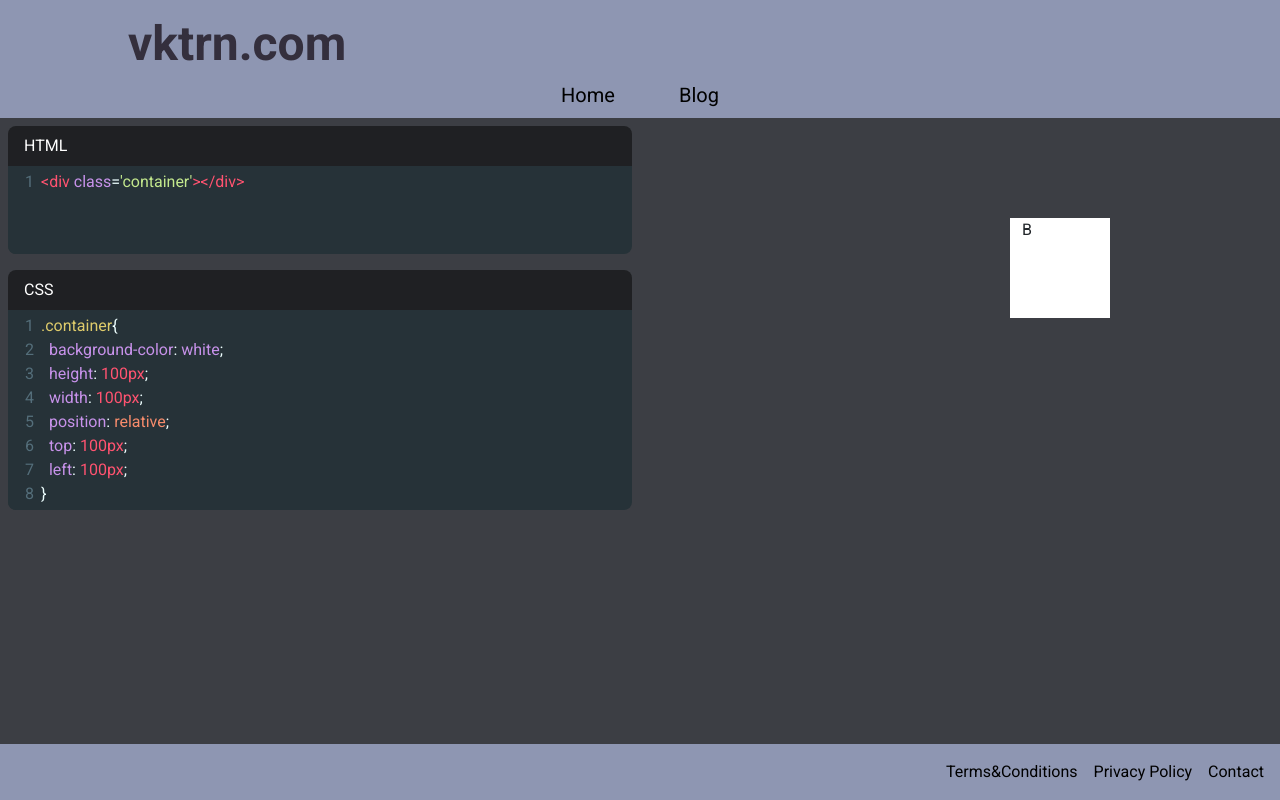
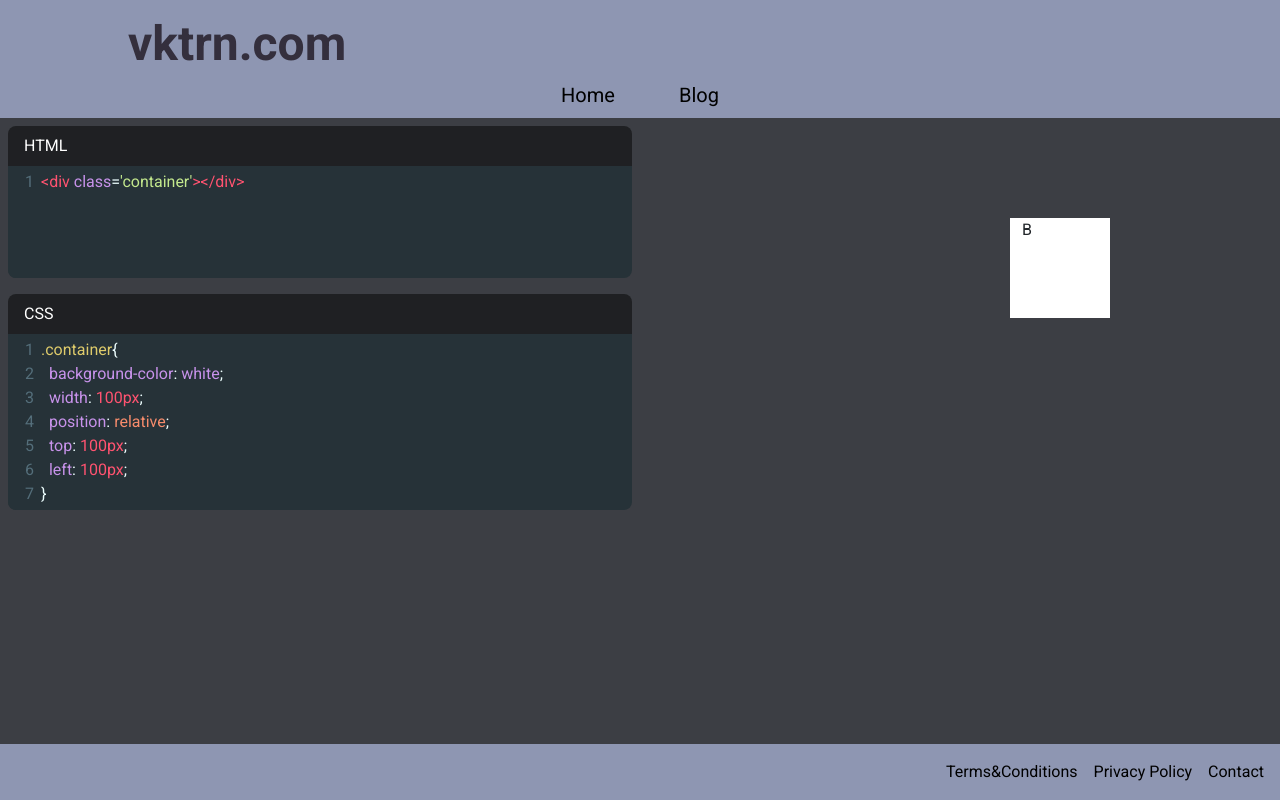
Before and after one commit to VKTRN/Portfolio, a React (Create React App) app: page /blog in a window 1280 px wide. Built offline with nearby package versions, Linux system fonts and the light colour scheme.

Commit message:
fix warnings

```diff
--- a/src/App.js
+++ b/src/App.js
@@ -1,5 +1,4 @@
 import React from 'react';
-import {useState, useRef, useEffect, useContext} from "react"
 import { BrowserRouter as Router, Switch, Route} from "react-router-dom";
 import Home from "./pages/Home"
 import Blog from "./pages/Blog"
--- a/src/components/Accordion.jsx
+++ b/src/components/Accordion.jsx
@@ -1,4 +1,3 @@
-import {useState, useRef, useEffect, useContext} from "react"
 import React from 'react'
 
 function Accordion({id, open, text}){
--- a/src/components/Editor.jsx
+++ b/src/components/Editor.jsx
@@ -11,18 +11,6 @@ export default function Editor({ language, displayName, value, onChange}) {
   const [open, setOpen] = useState(true)
 
   function handleChange(editor, event) {
-
-    function findLineContainingProperty(property){
-      let containingLine
-      let index
-      lines.forEach((line, i) => {
-        if(line.includes(property)){
-          containingLine = line
-          index = i
-        }
-      })
-      return [containingLine,index]
-    }
 
     function lineContainsSomeProperty(index){
       return lines[index].includes(":")
@@ -79,7 +67,7 @@ export default function Editor({ language, displayName, value, onChange}) {
     const validLine       = lineContainsSomeProperty(changeIndex)
     const afterColon      = charStart > colon
     const beforeSemicolon = charEnd <= semicolon
-    const hitEnter        = change.length == 2
+    const hitEnter        = change.length === 2
 
     if ( validLine && afterColon && beforeSemicolon && !hitEnter) {
       onChange(newValue)
--- a/src/components/Footer.jsx
+++ b/src/components/Footer.jsx
@@ -5,9 +5,9 @@ function Footer() {
 
   return (
     <div className="footer">
-      <a href="">Terms&Conditions</a>
-      <a href="">Privacy Policy</a>
-      <a href="">Contact</a>
+      <a href="/">Terms&Conditions</a>
+      <a href="/">Privacy Policy</a>
+      <a href="/">Contact</a>
     </div>
   );
 }
--- a/src/components/Logo.jsx
+++ b/src/components/Logo.jsx
@@ -1,4 +1,3 @@
-import {useState, useRef, useEffect, useContext} from "react"
 import React from 'react'
 
 function Logo({id,open, set_open, i}){
@@ -48,7 +47,7 @@ function Logo({id,open, set_open, i}){
   }
 
   return(
-    <a id={id} className="logo item" onClick={toggleAccordion} >
+    <a href='/' id={id} className="logo item" onClick={toggleAccordion} >
       <img src={`./svg/${id}.svg`} alt="" />
       <p>{id}</p>
     </a>
--- a/src/components/StackItem.jsx
+++ b/src/components/StackItem.jsx
@@ -1,4 +1,3 @@
-import {useState, useRef, useEffect, useContext} from "react"
 import React from 'react'
 import Logo from "./Logo"
 import Accordion from "./Accordion"
--- a/src/pages/Blog.jsx
+++ b/src/pages/Blog.jsx
@@ -1,4 +1,4 @@
-import {useState, useRef, useEffect, useContext} from "react"
+import {useState} from "react"
 import React from 'react';
 
 // import '../scss/custom.scss';
@@ -8,14 +8,7 @@ import Editor from '../components/Editor'
 
 const initial_html = "<div class='container'></div>"
 // const initial_css = ".container{\n\tbackground-color: blue;\n}"
-const initial_css = ".container{\
-                    \n\tbackground-color: white;\
-                    \n\theight: 100px;\
-                    \n\twidth: 100px;\
-                    \n\tposition: relative;\
-                    \n\ttop: 100px;\
-                    \n\tleft: 100px;\
-                    \n}"
+const initial_css = ".container{\n\tbackground-color: white;\n\twidth: 100px;\n\tposition: relative;\n\ttop: 100px;\n\tleft: 100px;\n}"
 
 function Blog() {
 
--- a/src/pages/Home.jsx
+++ b/src/pages/Home.jsx
@@ -1,4 +1,4 @@
-import {useState, useRef, useEffect, useContext} from "react"
+import {useState} from "react"
 import React from 'react';
 
 // import '../scss/custom.scss';
@@ -10,7 +10,6 @@ import Footer from "../components/Footer"
 const text_html      = "html html html html html html html html html html html html html html html html html html html html html html html html html html "
 const text_css       = "css css css css css css css css css css css css css css css css css css css css css css css css css css css css css css css css css"
 const text_js        = "JavaScript JavaScript JavaScript JavaScript JavaScript JavaScript JavaScript JavaScript JavaScript JavaScript JavaScript JavaScript "
-const text_bootstrap = "bootstrap bootstrap bootstrap bootstrap bootstrap bootstrap bootstrap bootstrap bootstrap bootstrap bootstrap bootstrap bootstrap "
 
 function Home() {
 
```
